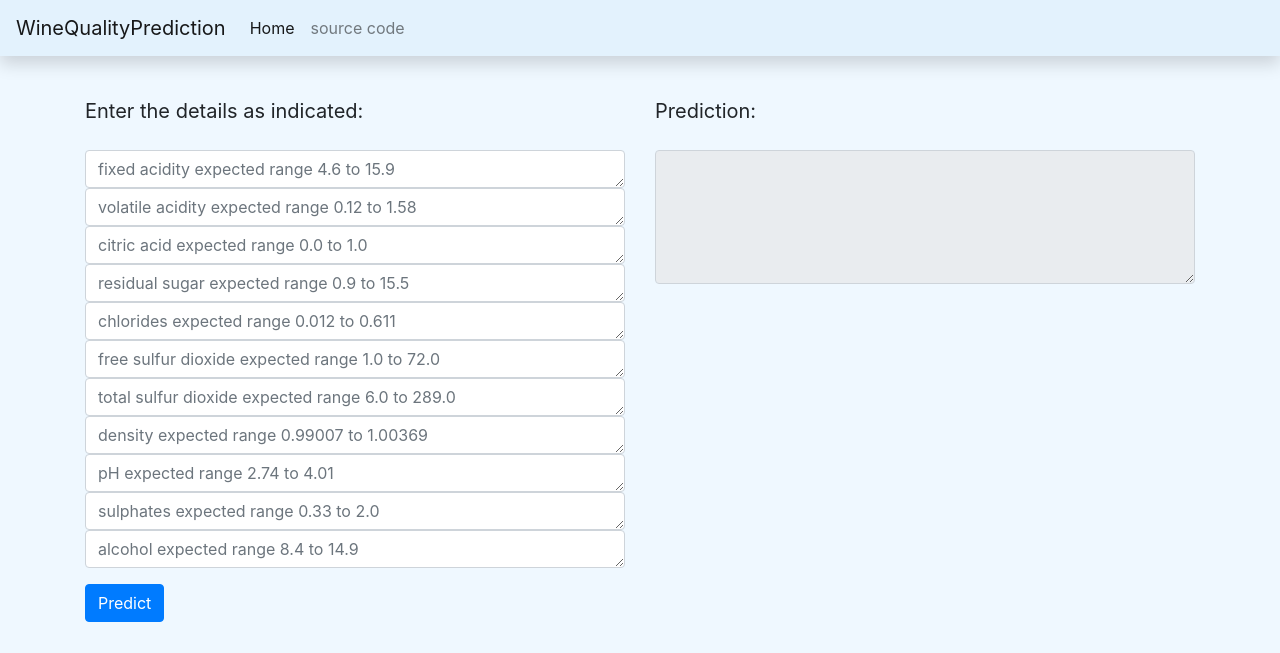
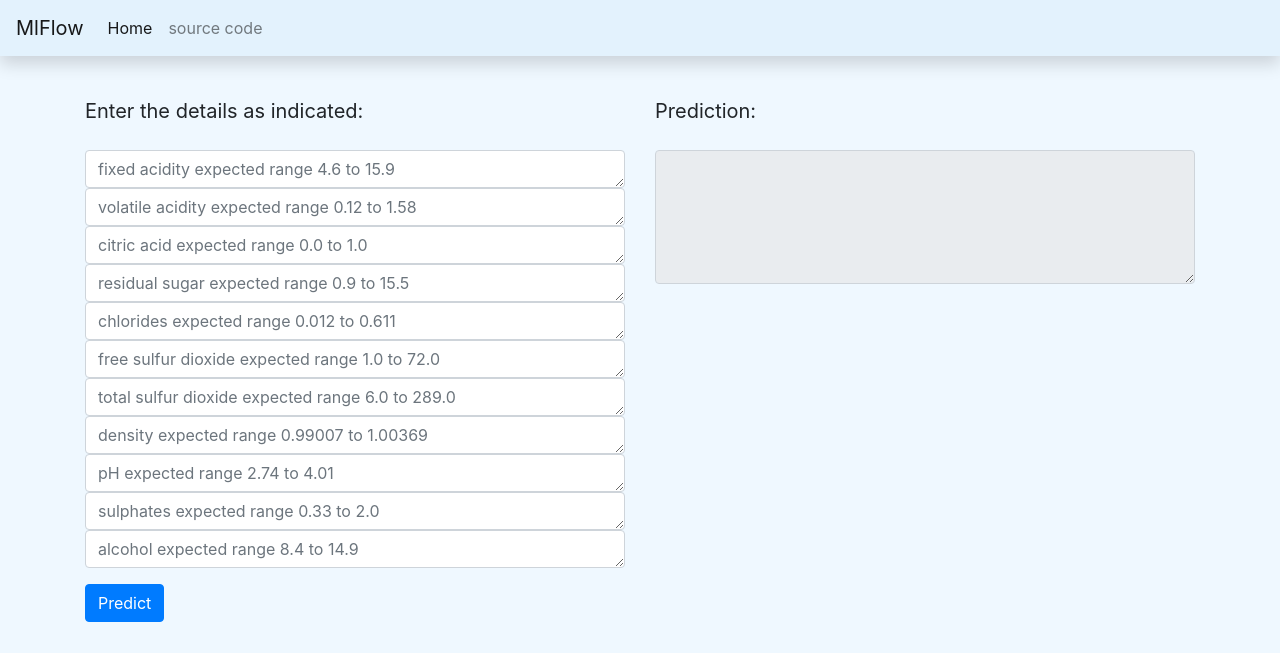
Before and after one commit to ParvYadav/Mlops, a Flask app: page / in a window 1280 px wide. Shown: the top 653 px of the page. Run offline with Flask 2, Linux system fonts and the light colour scheme; some libraries are stand-ins or nearby versions.

Commit message:
mlflow final

```diff
--- a/webapp/templates/index.html
+++ b/webapp/templates/index.html
@@ -15,7 +15,7 @@ WineQuality
 <!-- nav bar -->
 
 <nav class="navbar navbar-expand-lg navbar-light shadow fixed-top" style="background-color: #e3f2fd;">
-    <a class="navbar-brand" href="/">WineQualityPrediction</a>
+    <a class="navbar-brand" href="/">MlFlow</a>
     <button class="navbar-toggler" type="button" data-toggle="collapse" data-target="#navbarNav"
         aria-controls="navbarNav" aria-expanded="false" aria-label="Toggle navigation">
         <span class="navbar-toggler-icon"></span>
```
Also changed, not shown: .github/workflows/ci-cd.yaml, mlflow.db, 4 other files.
